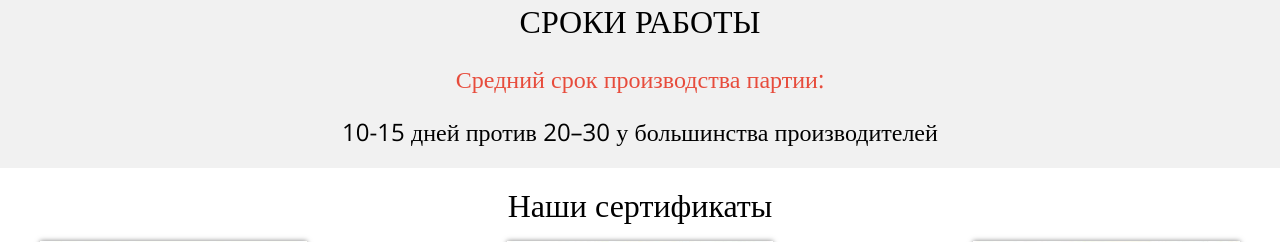
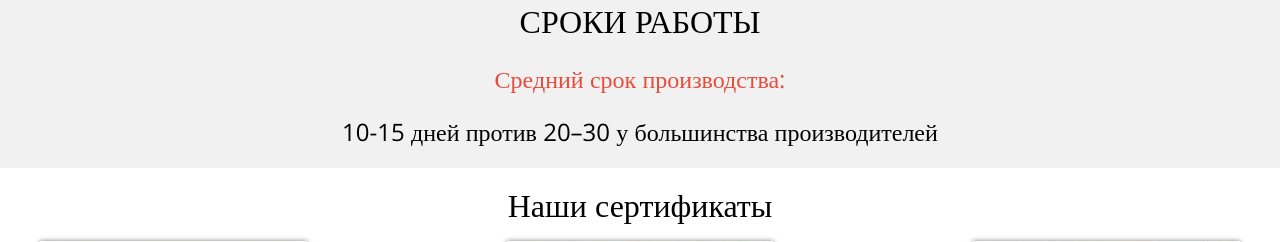
Before and after one commit to Wasth/landing1, a PHP site: page /index.php in a window 1280 px wide. Shown: the part 3660-3902 px from the top of the page. Run offline with PHP 8.4, Linux system fonts and the light colour scheme.

Commit message:
Some fixes

```diff
--- a/index.php
+++ b/index.php
@@ -383,6 +383,8 @@ if($curPage > sizeof($menu_items)) {
     </div>
 </div>
     <?php endif;?>
+
+    <?php if($curPage != 5):?>
 <div id="mountOptionsWrapper">
     <div class="content" id="mountOptions">
         <h1>Варианты монтажа</h1>
@@ -405,6 +407,7 @@ if($curPage > sizeof($menu_items)) {
         </div>
     </div>
 </div>
+    <?php endif; ?>
 <div id="productionGalleryWrapper">
     <h1>Наше производство</h1>
     <div class="content" id="advantagesContent">
@@ -444,7 +447,7 @@ if($curPage > sizeof($menu_items)) {
 </div>
 <div id="deadlinesWrapper">
     <h1>СРОКИ РАБОТЫ</h1>
-    <h2 style="color:rgb(231, 76, 60); ">Средний срок производства партии:</h2>
+    <h2 style="color:rgb(231, 76, 60); ">Средний срок производства:</h2>
 
     <h2>10-15 дней против 20–30 у большинства производителей</h2>
 </div>
```
